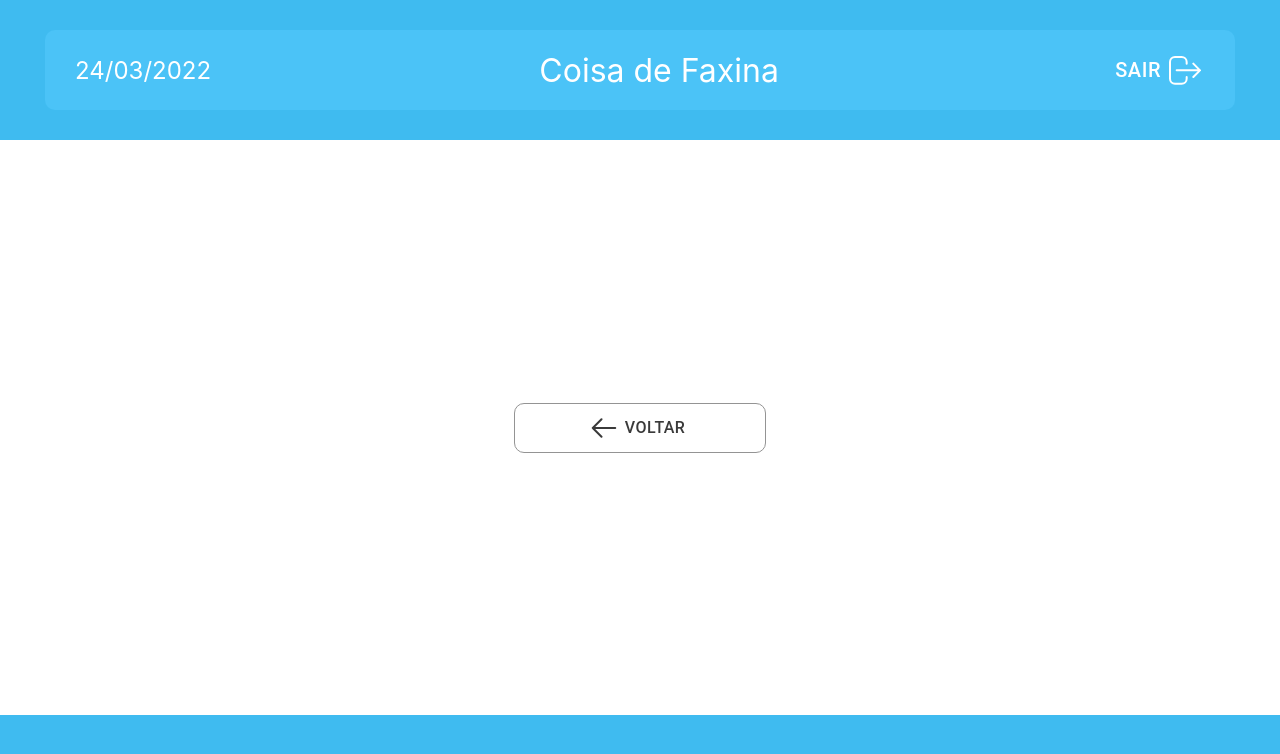
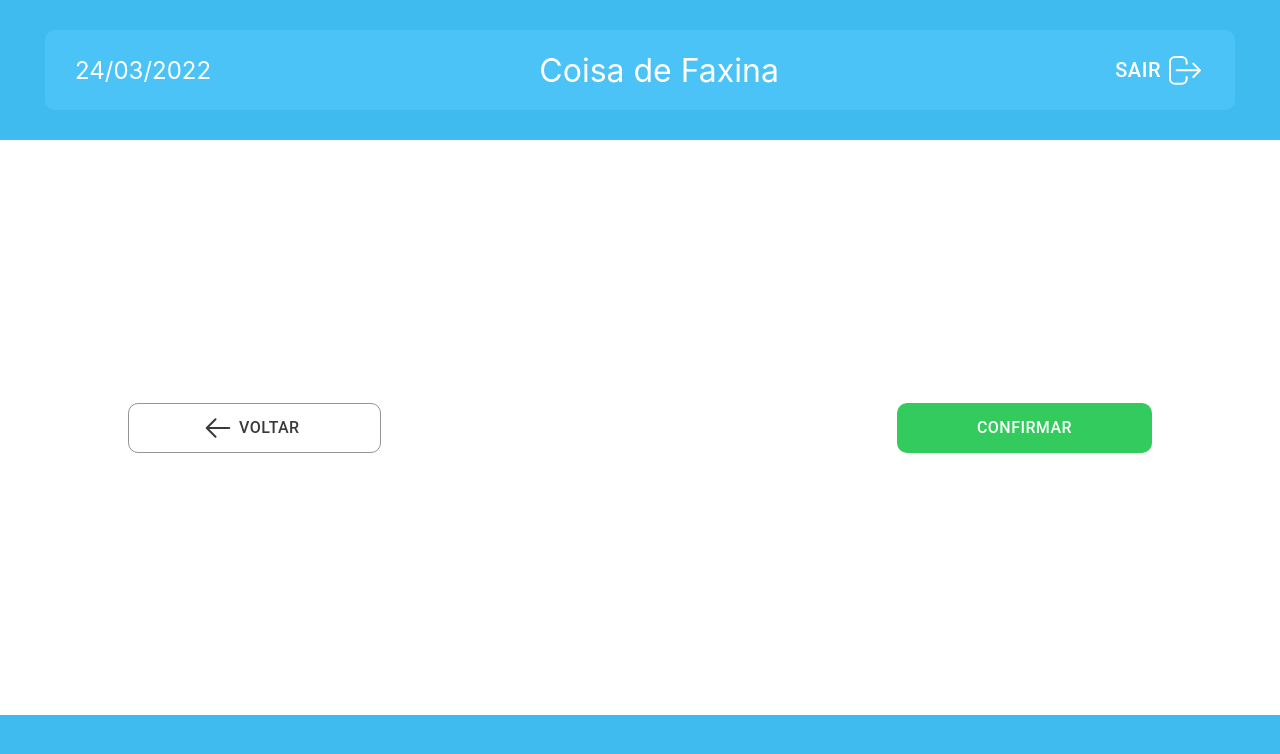
Before and after one commit to GustavoBarcaro/sys-vendas-limpeza, a React (Create React App) app: page /checkout in a window 1280 px wide. Shown: the top 754 px of the page. Built offline with nearby package versions, Linux system fonts and the light colour scheme.

Commit message:
confirm button on checkout page

```diff
--- /dev/null
+++ b/src/config/services.ts
@@ -0,0 +1,2 @@
+// eslint-disable-next-line import/prefer-default-export
+export const SERVICE_BASE_URI = 'http://localhost:8080';
--- a/src/layout/checkoutOptions/checkoutOptions.scss
+++ b/src/layout/checkoutOptions/checkoutOptions.scss
@@ -1,7 +1,27 @@
 .goBackButton.MuiButtonBase-root {
-    padding: 10px 80px;
-    border: 1px solid #949494;
-    border-radius: 0.625rem;
-    color: #3a3a3a;
-    font-size: 1rem;
+  padding: 10px 80px;
+  border: 1px solid #949494;
+  border-radius: 0.625rem;
+  color: #3a3a3a;
+  font-size: 1rem;
+}
+
+.confirmButton.MuiButtonBase-root {
+  border-radius: 0.625rem;
+  padding: 10px 80px;
+  font-size: 1rem;
+  color: #fff;
+  background-color: #33cb5d;
+  transition: filter 0.2s;
+
+  &:hover {
+    background-color: #33cb5d;
+    filter: brightness(0.9);
   }
+}
+
+.checkoutOptions {
+  width: 80%;
+  display: flex;
+  justify-content: space-between;
+}
--- a/src/layout/checkoutOptions/index.tsx
+++ b/src/layout/checkoutOptions/index.tsx
@@ -12,7 +12,7 @@ function CheckoutOptions(): JSX.Element {
   };
 
   return (
-    <section>
+    <section className="checkoutOptions" style={{}}>
       <Button
         className="goBackButton"
         startIcon={<LeftArrowIcon />}
@@ -20,6 +20,14 @@ function CheckoutOptions(): JSX.Element {
       >
         Voltar
       </Button>
+      <Button
+        className="confirmButton"
+        onClick={() => {
+          // this is intentional
+        }}
+      >
+        Confirmar
+      </Button>
     </section>
   );
 }
--- a/src/pages/home/index.tsx
+++ b/src/pages/home/index.tsx
@@ -4,6 +4,7 @@ import Table from '../../layout/table';
 import TableOptions from '../../layout/tableOptions';
 import styles from './home.module.scss';
 import { SalesItems, SalesResponse } from '../../domains/sales';
+import { SERVICE_BASE_URI } from '../../config/services';
 
 function Home(): JSX.Element {
   const [searchedSales, setSearchedSales] = useState<Array<SalesItems>>([]);
@@ -13,7 +14,7 @@ function Home(): JSX.Element {
   }, [sales]);
   useEffect(() => {
     axios
-      .get('http://localhost:8080/api/sales', {
+      .get(`${SERVICE_BASE_URI}/api/sales`, {
         withCredentials: false,
       })
       .then(({ data }) => {
```
